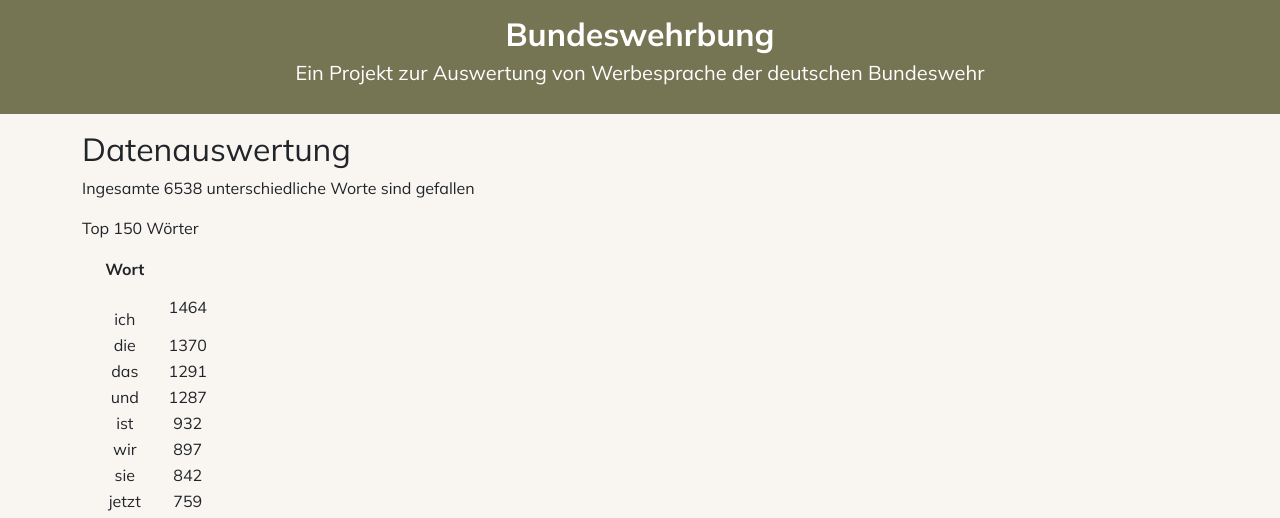
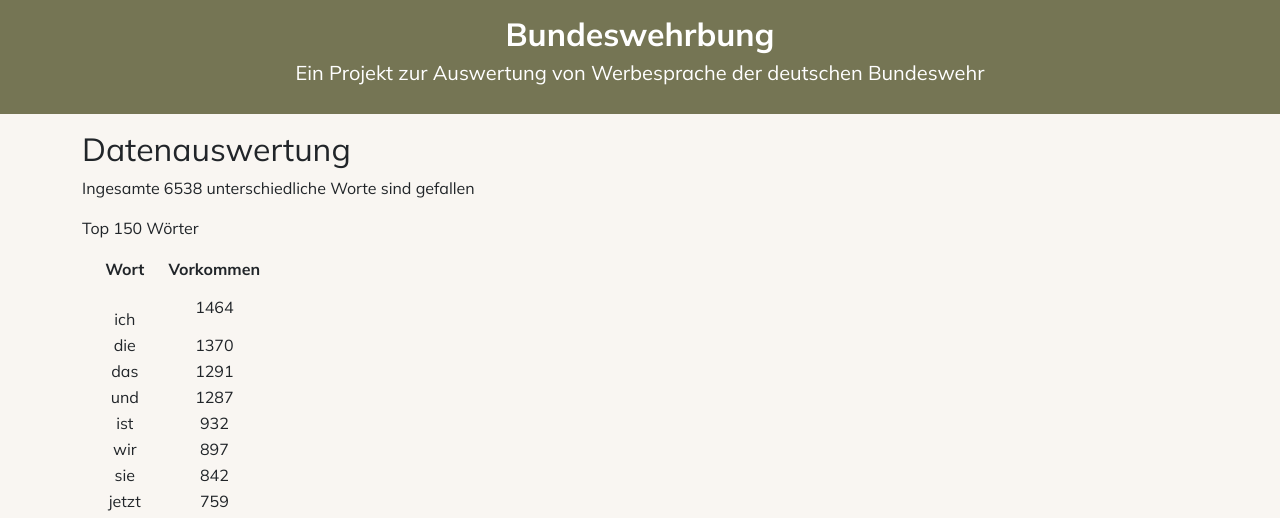
Before and after one commit to DasUnicorn/Bundeswehrbung, a Django app: template templates/data.html in a window 1280 px wide. Shown: the top 518 px of the page. Run offline with Django 4.2, Linux system fonts and the light colour scheme; the template is opened without the code that fills it, so the values that code supplies are empty.

Commit message:
fix views and urls

```diff
--- a/templates/data.html
+++ b/templates/data.html
@@ -11,7 +11,7 @@
 		<table>
 		  <tr>
 		    <th>Wort</th>
-		    <th></th>
+		    <th>Vorkommen</th>
 		  </tr>
 		  <tr>
 		    <td><br>ich</td>
```
